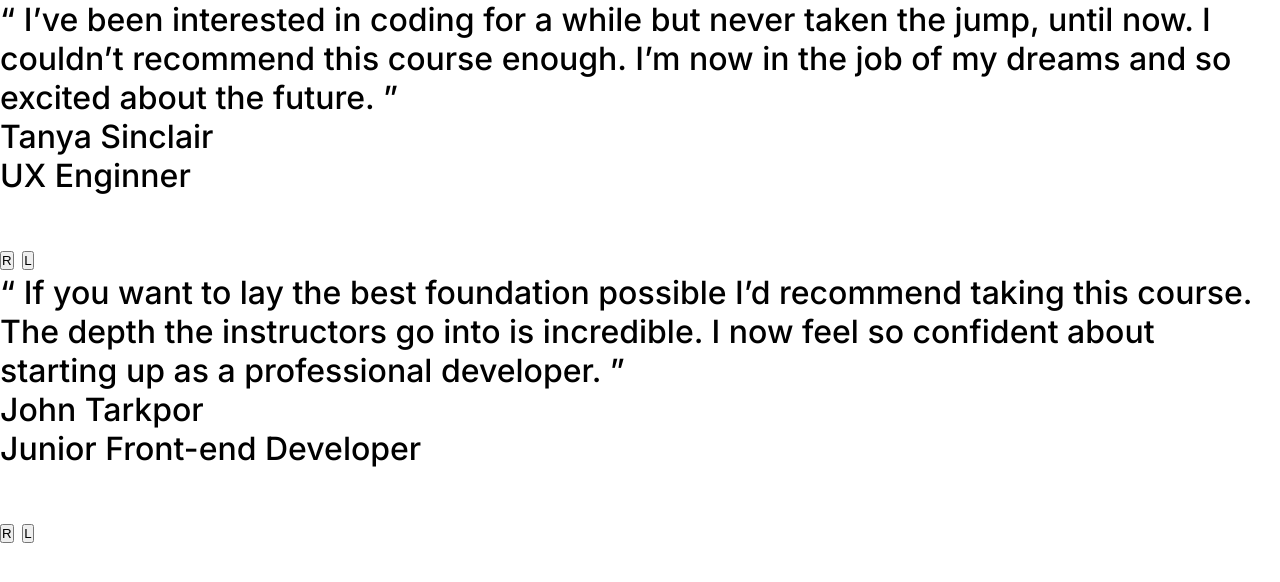
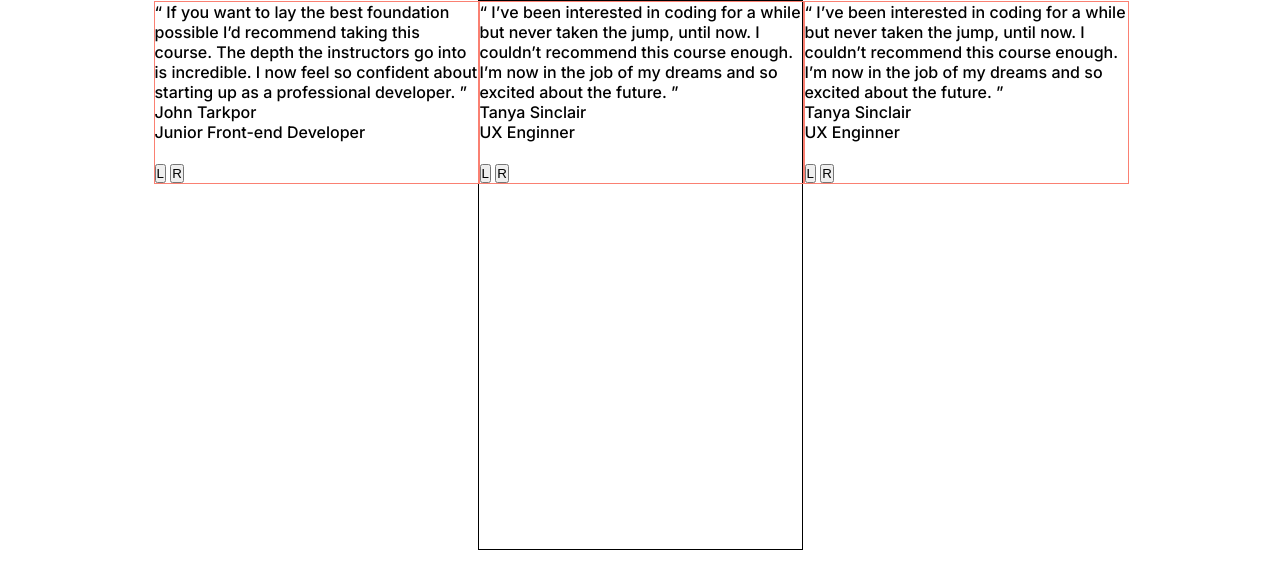
Before and after one commit to apuntesnavarrete/coding-bootcamp-testimonials-slider-master, a plain HTML site: page index.html in a window 1280 px wide. Drawn offline with Linux system fonts and the light colour scheme.

Commit message:
experimento 1

```diff
--- a/index.html
+++ b/index.html
@@ -13,6 +13,8 @@
 
 </head>
 <body>
+
+
   <main class="content">
     <div class="content-slider">
       <div class="Slider">
@@ -30,8 +32,8 @@
        <div class="bottom">
         <img>
         <div class="content-botons">
+          <button class="botton left">L</button>
           <button class="botton rigth">R</button>
-          <button class="botton left">L</button>
         </div>
        </div>
 
@@ -54,8 +56,30 @@
        <div class="bottom">
         <img>
         <div class="content-botons">
+          <button class="botton left">L</button>
           <button class="botton rigth">R</button>
+        </div>
+       </div>
+
+      </div>
+
+      <div class="Slider">
+        <div class="slider-top">
+          <p> “ I’ve been interested in coding for a while but never taken the jump, until now.
+            I couldn’t recommend this course enough. I’m now in the job of my dreams and so
+            excited about the future. ”</p>
+          <div class="content-data">
+            <p class="Name">  Tanya Sinclair
+            </p>
+            <p class="job">  UX Enginner
+            </p>
+          </div>
+        </div>
+       <div class="bottom">
+        <img>
+        <div class="content-botons">
           <button class="botton left">L</button>
+          <button class="botton rigth">R</button>
         </div>
        </div>
 
--- a/js/index.js
+++ b/js/index.js
@@ -0,0 +1,49 @@
+let left = document.querySelector(".left")
+
+let rigth = document.querySelector(".rigth")
+let contentSlider = document.querySelector(".content-slider")
+
+let SliderLast = document.querySelectorAll(".Slider")[1]
+let Sliderfirst = document.querySelectorAll(".Slider")[0]
+let slider = document.querySelectorAll(".Slider")
+//SI ESTOY EN 0 CLICK O PAR , PUEDO IR ALA DERECHA NADAMAS
+// Y MOSTRARE COMO OPCION SOLO EL BOTNO DERECHO , INABILITADO IZQUIERDO
+
+//SI ESTOY EN 1 CLICK O NONE , PUEDO IR ALA IZQUIERDA NADAMAS
+// Y MOSTRARE COMO OPCION SOLO EL BOTNO IZQUIERDO , INABILITADO DERECHO
+contentSlider.insertAdjacentElement('afterbegin',SliderLast);
+
+
+console.log(SliderLast)
+
+rigth.addEventListener("click",function(){
+    let SliderLast = document.querySelectorAll(".Slider")[slider.length -1]
+
+    contentSlider.insertAdjacentElement('afterbegin',SliderLast);
+
+
+    contentSlider.style.marginLeft = "0px"
+    contentSlider.style.transition = "all 1s"
+
+    setTimeout(function(){
+        /*
+        let SliderLast = document.querySelectorAll(".Slider")[1]
+
+        contentSlider.insertAdjacentElement('afterbegin',SliderLast);
+*/
+        contentSlider.style.marginLeft = "0"
+
+    },1000)
+
+})
+
+left.addEventListener("click",function(){
+
+
+    contentSlider.insertAdjacentElement('afterbegin',SliderLast);
+
+    contentSlider.style.marginLeft = "0"
+    contentSlider.style.transition = "all 1s"
+
+    console.log("boton izquier en funcionamiento")
+})
--- a/style/index.css
+++ b/style/index.css
@@ -16,3 +16,22 @@ body{
     font-family: 'Inter', sans-serif;
     height: 100vh;
 }
+.content{
+    width: 325px;
+    border: 1px solid black;
+    margin: auto;
+    height: 550px;
+
+}
+.content-slider{
+    display: flex;
+    position: absolute;
+    margin-left: -325px;
+
+}
+.Slider{
+    width: 325px;
+    height: 100%;
+    border: 1px solid salmon;
+    font-size: 0.5em;
+}
```
